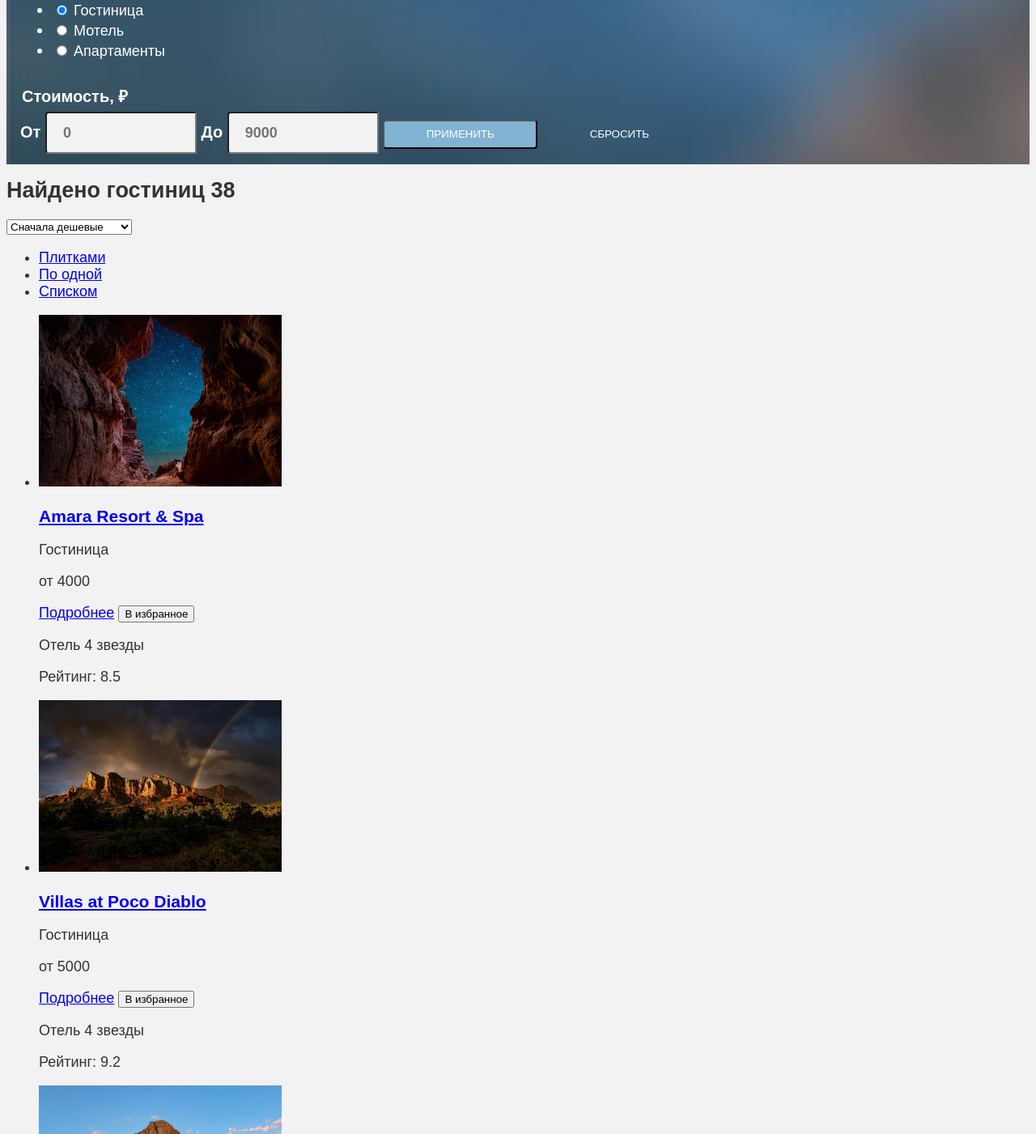
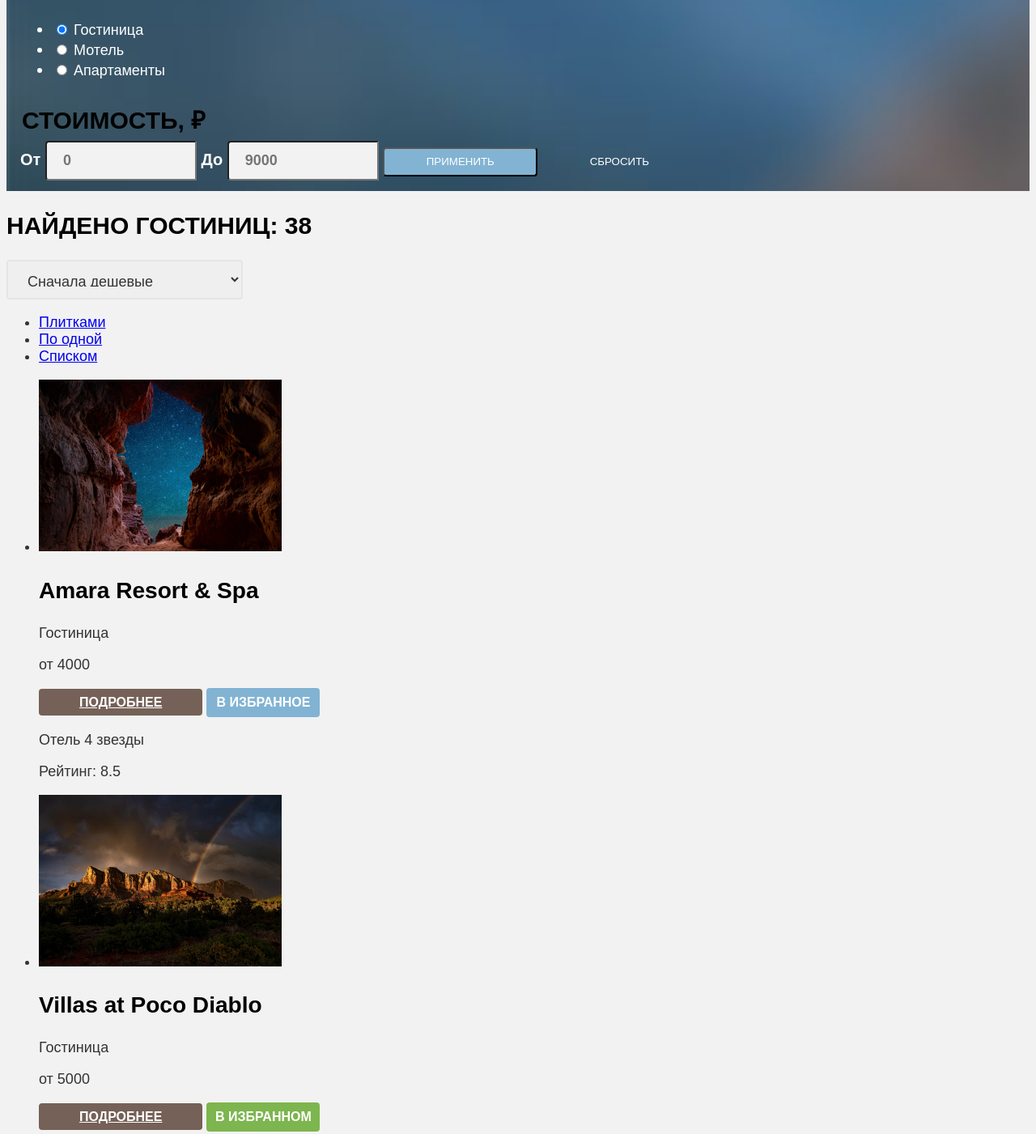
Before and after one commit to narziev-ak/2342585-sedona-2, a plain HTML site: page catalog.html in a window 1280 px wide. Shown: the part 741-2142 px from the top of the page at 81% size. Drawn offline with Linux system fonts and the light colour scheme; a web font is replaced by a local one.

Commit message:
до в избранном карточки гостиниц

```diff
--- a/catalog.html
+++ b/catalog.html
@@ -117,7 +117,7 @@
       </div>
       </section>
       <section class="catalog">
-        <h2 class="catalog-filter-title">Найдено гостиниц 38</h2>
+        <h2 class="catalog-filter-title">Найдено гостиниц: 38</h2>
         <select class="catalog-select" aria-label="Сортировка">
           <option value="popular">Сначала дешевые</option>
           <option value="cheap">Сначала популярные</option>
@@ -149,7 +149,7 @@
           <p class="card-description">Гостиница</p>
           <p class="card-price">от 4000</p>
           <a class="more-button" href="#">Подробнее</a>
-          <button class="favorite-card">    В избранное</button>
+          <button class="favorite-card">В избранное</button>
           <p class="four-stars">
             <span class="visually-hidden">Отель 4 звезды</span>
           </p>
@@ -163,7 +163,7 @@
           <p class="card-description">Гостиница</p>
           <p class="card-price">от 5000</p>
           <a class="more-button" href="#">Подробнее</a>
-          <button class="favorite-card">    В избранное</button>
+          <button class="favorite-card-villas">В избранном</button>
           <p class="four-stars">
             <span class="visually-hidden">Отель 4 звезды</span>
           </p>
@@ -176,7 +176,7 @@
           <p class="card-description">Гостиница</p>
           <p class="card-price">от 2500</p>
           <a class="more-button" href="#">Подробнее</a>
-          <button class="favorite-card">    В избранное</button>
+          <button class="favorite-card">В избранное</button>
           <p class="three-stars">
             <span class="visually-hidden">Отель 3 звезды</span>
           </p>
@@ -189,7 +189,7 @@
           <p class="card-description">Гостиница</p>
           <p class="card-price">от 1500</p>
           <a class="more-button" href="#">Подробнее</a>
-          <button class="favorite-card">    В избранное</button>
+          <button class="favorite-card">В избранное</button>
           <p class="two-stars">
             <span class="visually-hidden">Отель 2 звезды</span>
           </p>
--- a/styles/styles.css
+++ b/styles/styles.css
@@ -288,14 +288,79 @@ height: 50px;
   background: #f2f2f2;
   font-weight: 700;
   font-size: 18px;
-  line-height: 24px;
   color: #000000;
 
 }
-
 .controls {
   font-size: 18px;
   font-weight: 400;
   line-height: 23px;
   color: #ffffff;
 }
+.catalog-filter-title {
+  font-family: "PT Sans", sans-serif;
+  font-weight: 700;
+  font-size: 30px;
+  line-height: 36px;
+  text-transform: uppercase;
+  color: #000000;
+}
+.catalog-select {
+ border: 2px solid #e5e5e5;
+ border-radius: 4px;
+ padding: 14px 20px;
+ width: 292px;
+ height: 49px;
+ font-weight: 400;
+ font-size: 18px;
+ line-height: 21px;
+ color: #333333;
+}
+.catalog-card-link {
+ font-weight: 700;
+ font-size: 24px;
+ line-height: 28px;
+ color: #000000;
+ text-decoration: none;
+}
+.more-button {
+  font-weight: 700;
+  font-size: 16px;
+  line-height: 20px;
+  text-transform: uppercase;
+  text-align: center;
+  color: #ffffff;
+  border-radius: 4px;
+  padding: 8px 50px;
+  width: 140px;
+  height: 36px;
+  background: #756157;
+}
+.favorite-card {
+  font-weight: 700;
+  font-size: 16px;
+  line-height: 20px;
+  text-transform: uppercase;
+  text-align: center;
+  color: #ffffff;
+  border-radius: 4px;
+  padding: 0px 0px;
+  width: 140px;
+  height: 36px;
+  background: #82b3d3;
+  border-style: none;
+}
+.favorite-card-villas {
+  font-weight: 700;
+  font-size: 16px;
+  line-height: 20px;
+  text-transform: uppercase;
+  text-align: center;
+  color: #ffffff;
+  border-radius: 4px;
+  padding: 0px 0px;
+  width: 140px;
+  height: 36px;
+  background: #7db54f;
+  border-style: none;
+}
```
